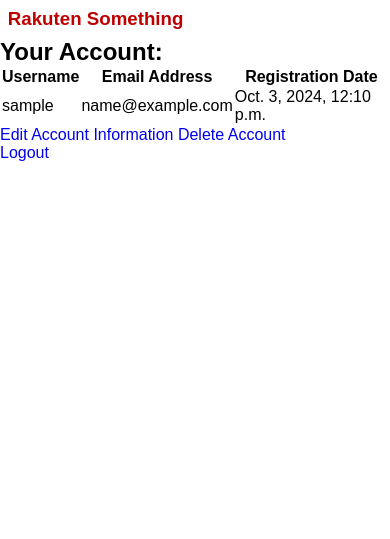
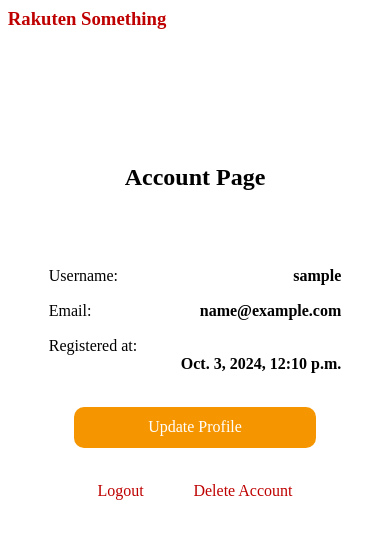
Before and after one commit to TimurRakhmanov/Group2_Project, a Django app: page /account/profile/ in a window 390 px wide. Shown: the top 539 px of the page. Run offline with Django 5.2, Linux system fonts and the light colour scheme; the visitor is signed in with stand-in values (Sample User, id 1).

Commit message:
profile page mobile design done

```diff
--- a/_common.scss
+++ b/_common.scss
@@ -3,9 +3,9 @@
 // $font           : "Playfair", sans-serif;
 
 // Screen
-$mobileScreen   :   300px;
+$mobileScreen: 300px;
 // $tabletScreen   :   700px;
-$desktopScreen  :   1000px;
+// $desktopScreen: 1000px;
 
 //Color
 $red: rgb(191,0,0);
@@ -16,7 +16,7 @@
 * {
     padding: 0;
     margin: 0;
-    font-family: 'Quicksand', sans-serif;
+    // font-family: 'Quicksand', sans-serif;
 }
 
 //Other common style
--- a/accounts/scss/devices/_mobile.scss
+++ b/accounts/scss/devices/_mobile.scss
@@ -1,2 +1,3 @@
 @import 'header/headerMobile';
-@import 'sign_user/signUserMobile';
+@import 'user_control/userControlMobile.scss';
+@import 'profile/profileMobile.scss';
--- a/accounts/scss/devices/sign_user/_signUserMobile.scss
+++ b/accounts/scss/devices/user_control/userControlMobile.scss
@@ -1,5 +1,5 @@
 @media (min-width: $mobileScreen){
-    .sign {
+    .control {
         display: flex;
         flex-direction: column;
         align-items: center;
@@ -25,6 +25,11 @@
                 border-radius: 10px;
                 width: 90%;
                 padding: 2%;
+            }
+
+            p {
+                width: 80%;
+                color: $red;
             }
 
             [type=submit] {
--- a/accounts/scss/style.scss
+++ b/accounts/scss/style.scss
@@ -1,3 +1,3 @@
 @import '../../common';
 @import 'devices/mobile';
-@import 'devices/desktop';
+// @import 'devices/desktop';
--- a/accounts/static/style.css
+++ b/accounts/static/style.css
@@ -1,7 +1,6 @@
 * {
   padding: 0;
   margin: 0;
-  font-family: "Quicksand", sans-serif;
 }
 
 html {
@@ -23,17 +22,17 @@
   }
 }
 @media (min-width: 300px) {
-  .sign {
+  .control {
     display: flex;
     flex-direction: column;
     align-items: center;
     row-gap: 2vh;
     padding-top: 15vh;
   }
-  .sign > h2 {
+  .control > h2 {
     font-size: 24px;
   }
-  .sign > form {
+  .control > form {
     width: 80%;
     display: flex;
     flex-direction: column;
@@ -41,7 +40,7 @@
     row-gap: 1.5vh;
     padding-top: 10vh;
   }
-  .sign > form input {
+  .control > form input {
     border: none;
     background-color: rgb(245, 245, 245);
     height: 3vh;
@@ -49,25 +48,85 @@
     width: 90%;
     padding: 2%;
   }
-  .sign > form [type=submit] {
+  .control > form p {
+    width: 80%;
+    color: rgb(191, 0, 0);
+  }
+  .control > form [type=submit] {
     background-color: rgb(191, 0, 0);
     color: white;
     font-weight: 600;
     margin-top: 2vh;
     height: 4vh;
   }
-  .sign > form [type=submit]:hover {
+  .control > form [type=submit]:hover {
     color: rgb(191, 0, 0);
     background-color: white;
     border: 1px solid rgb(191, 0, 0);
   }
-  .sign > form label, .sign > form span, .sign > form br {
+  .control > form label, .control > form span, .control > form br {
     display: none;
   }
-  .sign a {
+  .control a {
     color: rgb(245, 150, 0);
   }
-  .sign a:hover {
+  .control a:hover {
     text-decoration: underline;
   }
-}/*# sourceMappingURL=style.css.map */
+}
+@media (min-width: 300px) {
+  .profile {
+    display: flex;
+    flex-direction: column;
+    align-items: center;
+    row-gap: 4vh;
+    padding-top: 15vh;
+  }
+  .profile > section {
+    display: flex;
+    flex-direction: column;
+    row-gap: 2vh;
+    padding-top: 5vh;
+    width: 75%;
+  }
+  .profile aside {
+    display: flex;
+    flex-wrap: wrap;
+    justify-content: space-between;
+    width: 100%;
+  }
+  .profile .profile_date {
+    flex-direction: column;
+  }
+  .profile .profile_date strong {
+    justify-self: end;
+    align-self: flex-end;
+  }
+  .profile > a {
+    display: flex;
+    justify-content: center;
+    align-items: center;
+    background-color: rgb(245, 150, 0);
+    color: white;
+    width: 60%;
+    height: 4vh;
+    border-radius: 10px;
+    padding: 1%;
+  }
+  .profile > a:hover {
+    background-color: white;
+    border: 1px solid rgb(245, 150, 0);
+    color: rgb(245, 150, 0);
+  }
+  .profile > div {
+    display: flex;
+    justify-content: space-between;
+    width: 50%;
+  }
+  .profile > div a {
+    color: rgb(191, 0, 0);
+  }
+  .profile > div a:hover {
+    text-decoration: underline;
+  }
+}
--- a/accounts/static/style.min.css
+++ /dev/null
@@ -1 +0,0 @@
-*{padding:0;margin:0;font-family:"Quicksand",sans-serif}html{scroll-behavior:smooth}a{text-decoration:none}li{list-style-type:none}@media(min-width: 300px){header{color:#bf0000;padding:2%}}@media(min-width: 300px){.sign{display:flex;flex-direction:column;align-items:center;row-gap:2vh;padding-top:15vh}.sign>h2{font-size:24px}.sign>form{width:80%;display:flex;flex-direction:column;align-items:center;row-gap:1.5vh;padding-top:10vh}.sign>form input{border:none;background-color:#f5f5f5;height:3vh;border-radius:10px;width:90%;padding:2%}.sign>form [type=submit]{background-color:#bf0000;color:#fff;font-weight:600;margin-top:2vh;height:4vh}.sign>form [type=submit]:hover{color:#bf0000;background-color:#fff;border:1px solid #bf0000}.sign>form label,.sign>form span,.sign>form br{display:none}.sign a{color:#f59600}.sign a:hover{text-decoration:underline}}/*# sourceMappingURL=style.min.css.map */
--- a/accounts/templates/base.html
+++ b/accounts/templates/base.html
@@ -8,7 +8,6 @@
     <script src="https://code.jquery.com/jquery-3.7.1.js"
     integrity="sha256-eKhayi8LEQwp4NKxN+CfCh+3qOVUtJn3QNZ0TciWLP4="
     crossorigin="anonymous"></script>
-    <link rel="stylesheet" href="https://cdnjs.cloudflare.com/ajax/libs/font-awesome/6.5.1/css/all.min.css">
     <title>{% block title %}{% endblock %}</title>
 </head>
 <body>
--- a/accounts/templates/create.html
+++ b/accounts/templates/create.html
@@ -1,7 +1,7 @@
 {% extends 'base.html' %}
 {% block title %}Create a New Account{% endblock %}
 {% block content %}
-<div class="sign">
+<div class="control">
     <h2>Create a New Account</h2>
     <form method='POST'>
         {% csrf_token %} {{ form }}
--- a/accounts/templates/login.html
+++ b/accounts/templates/login.html
@@ -1,11 +1,11 @@
 {% extends 'base.html' %}
 {% block title %}Login{% endblock %}
 {% block content %}
-<div class="sign">
+<div class="control">
     <h2>Login</h2>
     <form method="POST">
         {% csrf_token %} {{ form }}
-        <a href="{% url 'accounts:create' %}">Sign Up</a>
+        <a href="{% url 'accounts:create' %}">control Up</a>
         <input type="submit" value="Login" />
     </form>
     <p>
--- a/accounts/templates/profile.html
+++ b/accounts/templates/profile.html
@@ -1,26 +1,26 @@
 {% extends 'base.html' %}
 {% block title %}Profile{% endblock %}
 {% block content %}
-<div class="main">
-    <h2>Your Account:</h2>
-    <div class="account_detaisl">
-        <table>
-            <tr>
-                <th>Username</th>
-                <th>Email Address</th>
-                <th>Registration Date</th>
-            </tr>
-            <tr>
-                <td>{{user.username}}</td>
-                <td>{{user.email}}</td>
-                <td>{{user.date_joined}}</td>
-            </tr>
-        </table>
-    </div>
+<div class="profile">
+    <h2>Account Page</h2>
+    <section>
+        <aside>
+            <p>Username:</p>
+            <strong>{{user.username}}</strong>
+        </aside>
+        <aside>
+            <p>Email:</p>
+            <strong>{{user.email}}</strong>
+        </aside>
+        <aside class="profile_date">
+            <p>Registered at:</p>
+            <strong>{{user.date_joined}}</strong>
+        </aside>
+    </section>
+    <a href="{% url 'accounts:update' user.id %}">Update Profile</a>
     <div>
-        <a href="{% url 'accounts:update' user.id %}">Edit Account Information</a>
+        <a href="{% url 'accounts:logout' %}">Logout</a>
         <a href="{% url 'accounts:delete' user.id %}">Delete Account</a>
     </div>
-    <a href="{% url 'accounts:logout' %}">Logout</a>
 </div>
 {% endblock %}
```
Also changed, not shown: accounts/scss/devices/profile/profileMobile.scss (added, +63 -0 lines), accounts/templates/delete.html (+11 -7 lines), accounts/templates/update.html (+10 -5 lines), 3 other files.
